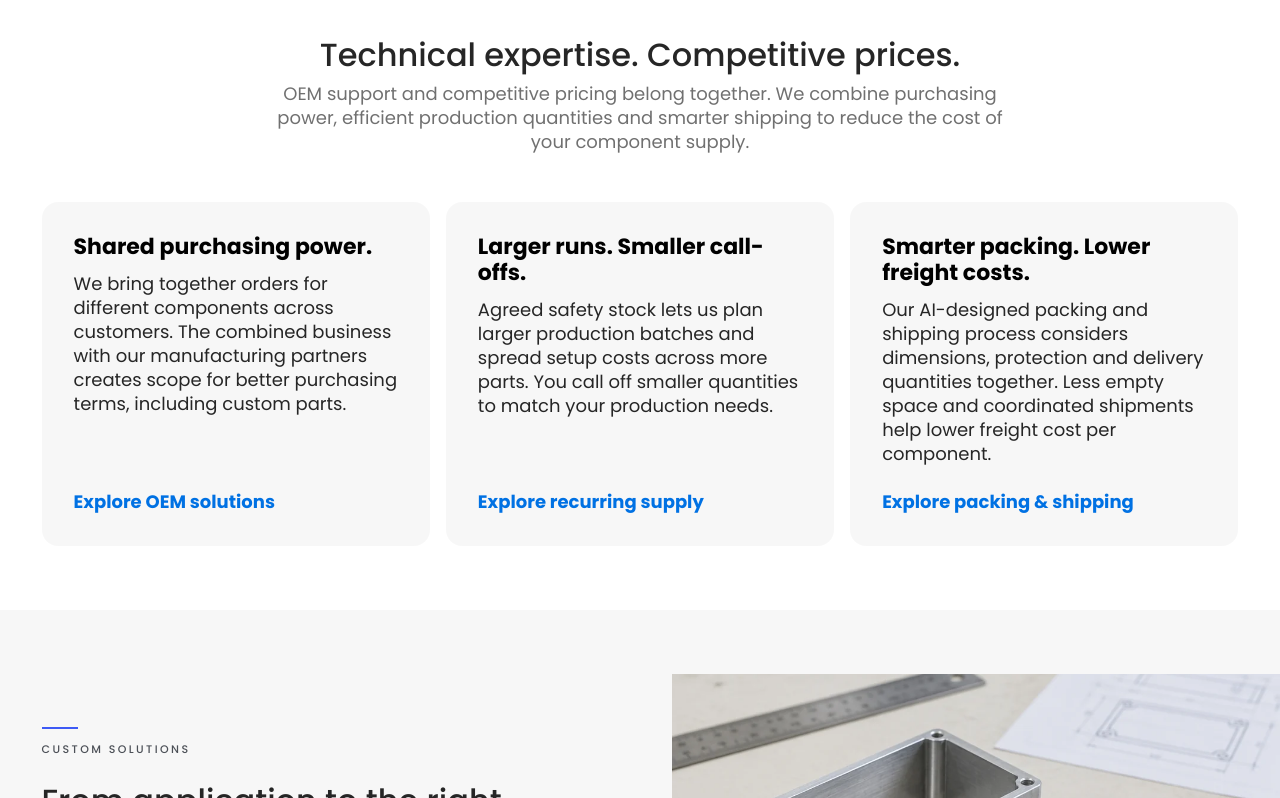
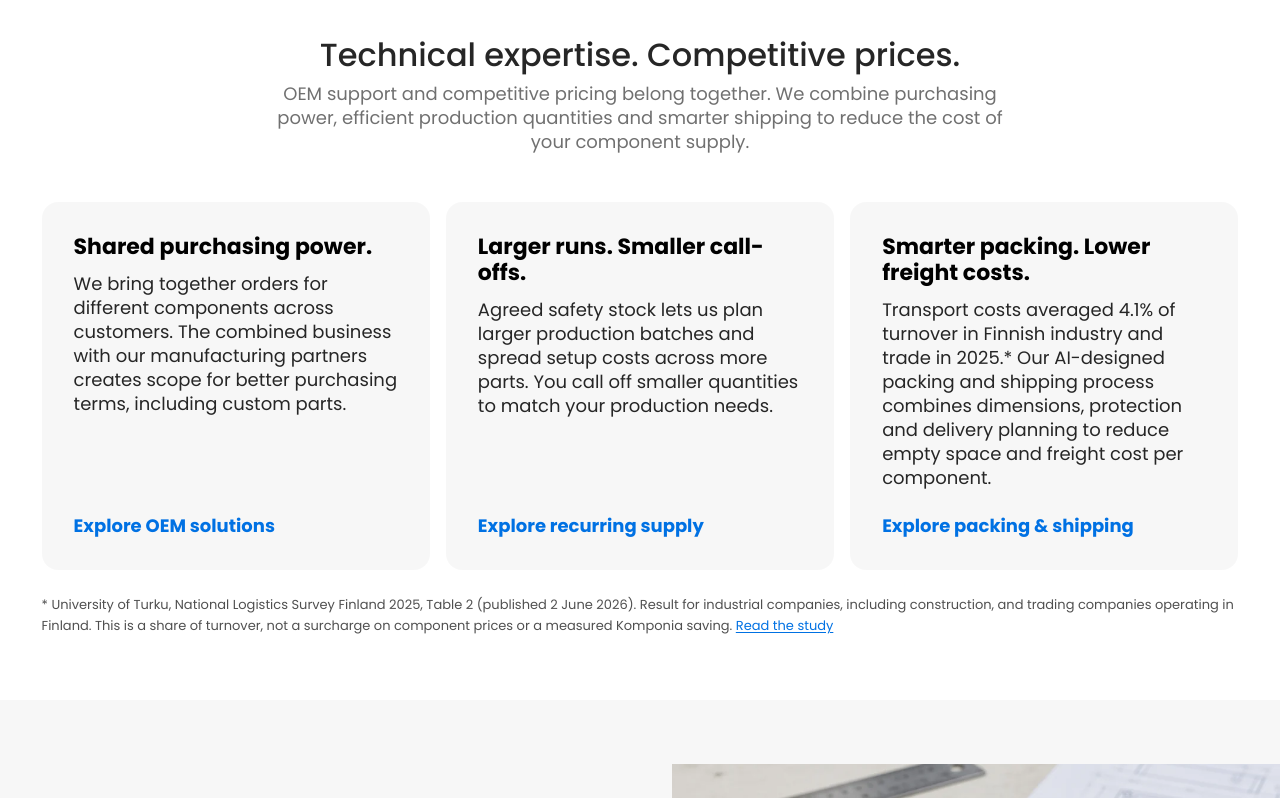
Before and after one commit to juliankomponia/komponia-website-v1-initial, a React (Vite) app: page / in a window 1280 px wide. Shown: the part 2933-3731 px from the top of the page. Built offline with nearby package versions, Linux system fonts and the light colour scheme.

Commit message:
Cite Finnish transport cost study with scoped percentage

```diff
--- a/src/components/GenericPage.tsx
+++ b/src/components/GenericPage.tsx
@@ -4,6 +4,7 @@ import { FeatureRow } from './Subpage';
 import { DarkCta } from './Sections';
 import { Link } from 'react-router';
 import BrandLabel from './BrandLabel';
+import SourceNote, { type SourceNoteData } from './SourceNote';
 
 export type GenericPageData = {
   route: string;
@@ -12,6 +13,7 @@ export type GenericPageData = {
   heroImg: string;
   sections: { title: string; text: string; bullets: string[]; img: string | null;
     links?: { label: string; to: string }[];
+    footnote?: SourceNoteData;
     table?: { headers: string[]; rows: string[][] };
     downloads?: { label: string; file: string; revision: string }[];
   }[];
@@ -39,6 +41,7 @@ function SectionExtras({ section }: { section: GenericPageData['sections'][numbe
     </table></div>}
     {section.links && <div className="flex flex-wrap gap-x-7 gap-y-3 mt-6">{section.links.map(link =>
       <Link key={link.to} to={link.to} className="arrow-link">{link.label}<span aria-hidden="true"> →</span></Link>)}</div>}
+    {section.footnote && <SourceNote note={section.footnote}/>}
     {section.downloads && <div className="mt-6 space-y-3">{section.downloads.map(item => <div key={item.file}>
       <a href={`${import.meta.env.BASE_URL}downloads/${item.file}`} download className="btn-outline-primary">{item.label}</a>
       <p className="text-[12px] mt-2">General preparation checklist · Version {item.revision}</p>
--- /dev/null
+++ b/src/components/SourceNote.tsx
@@ -0,0 +1,8 @@
+export type SourceNoteData = { text: string; label: string; href: string };
+
+export default function SourceNote({ note }: { note: SourceNoteData }) {
+  return <p className="mt-6 text-[13px] leading-relaxed text-brand-body">
+    <span aria-label="Source note">* </span>{note.text}{' '}
+    <a href={note.href} target="_blank" rel="noopener noreferrer" className="text-brand-blue underline underline-offset-2 hover:text-brand-bluehover">{note.label}</a>
+  </p>;
+}
--- a/src/data/home-stand2.json
+++ b/src/data/home-stand2.json
@@ -500,11 +500,16 @@
       },
       {
         "title": "Smarter packing. Lower freight costs.",
-        "text": "Our AI-designed packing and shipping process considers dimensions, protection and delivery quantities together. Less empty space and coordinated shipments help lower freight cost per component.",
+        "text": "Transport costs averaged 4.1% of turnover in Finnish industry and trade in 2025.* Our AI-designed packing and shipping process combines dimensions, protection and delivery planning to reduce empty space and freight cost per component.",
         "link": "Explore packing & shipping",
         "to": "/production-orders"
       }
-    ]
+    ],
+    "footnote": {
+      "text": "University of Turku, National Logistics Survey Finland 2025, Table 2 (published 2 June 2026). Result for industrial companies, including construction, and trading companies operating in Finland. This is a share of turnover, not a surcharge on component prices or a measured Komponia saving.",
+      "label": "Read the study",
+      "href": "https://urn.fi/URN:ISBN:978-952-02-0744-1"
+    }
   },
   "environment": {
     "title": "Less empty space. More considered resource use.",
--- a/src/pages/Home.tsx
+++ b/src/pages/Home.tsx
@@ -4,12 +4,13 @@ import { SectionLead, CapabilitiesCards, OrderingProcess, CaseStudies, NetworkGa
 import { HOME_CONTENT as H } from '../data/home-stand2';
 import { INDUSTRIAL_IMAGES as I } from '../data/home-stand2-images';
 import HomeHero from '../components/HomeHero';
+import SourceNote from '../components/SourceNote';
 
 export default function Home(){return <div className="home-page">
   <HomeHero/>
   <PageSections/>
   <section data-section-label="Capabilities" className="bg-white"><div className="wrap-orig section-pad"><SectionLead title={H.capabilities.title}>{H.capabilities.intro}</SectionLead><CapabilitiesCards/></div></section>
-  <section data-section-label="Why Komponia" className="bg-white"><div className="wrap-orig section-pad"><SectionLead title={H['why-komponia'].title}>{H['why-komponia'].intro}</SectionLead><CardGrid cards={H['why-komponia'].cards}/></div></section>
+  <section data-section-label="Why Komponia" className="bg-white"><div className="wrap-orig section-pad"><SectionLead title={H['why-komponia'].title}>{H['why-komponia'].intro}</SectionLead><CardGrid cards={H['why-komponia'].cards}/><SourceNote note={H['why-komponia'].footnote}/></div></section>
   <section data-section-label="Custom solutions" className="bg-brand-gray"><div className="wrap-orig section-pad"><FeatureRow eyebrow="Custom solutions" title={H['custom-solutions'].title} text={H['custom-solutions'].intro} img={I.customEngineering} imgAlt="Illustrative custom-part assessment on a workbench" link={H['custom-solutions'].cta}/></div></section>
   <section data-section-label="Components" className="bg-white"><div className="wrap-orig section-pad"><SectionLead title={H['component-fields'].title}>{H['component-fields'].intro}</SectionLead><PartsGallery/></div></section>
   <section data-section-label="How we work" className="bg-brand-gray"><div className="wrap-orig section-pad"><FeatureRow title={H.inquiry.title} text={H.inquiry.intro} bullets={H.inquiry.bullets} img={I.qualityInspection} imgAlt="Illustrative dimensional inspection of a component" link={H.inquiry.cta}/></div></section>
```
Also changed, not shown: project-notes/PRICE_SHIPPING_ENVIRONMENT_2026-10-17.txt, src/data/pages.json, 1 other file (tests, documents, lock files or other folders).
